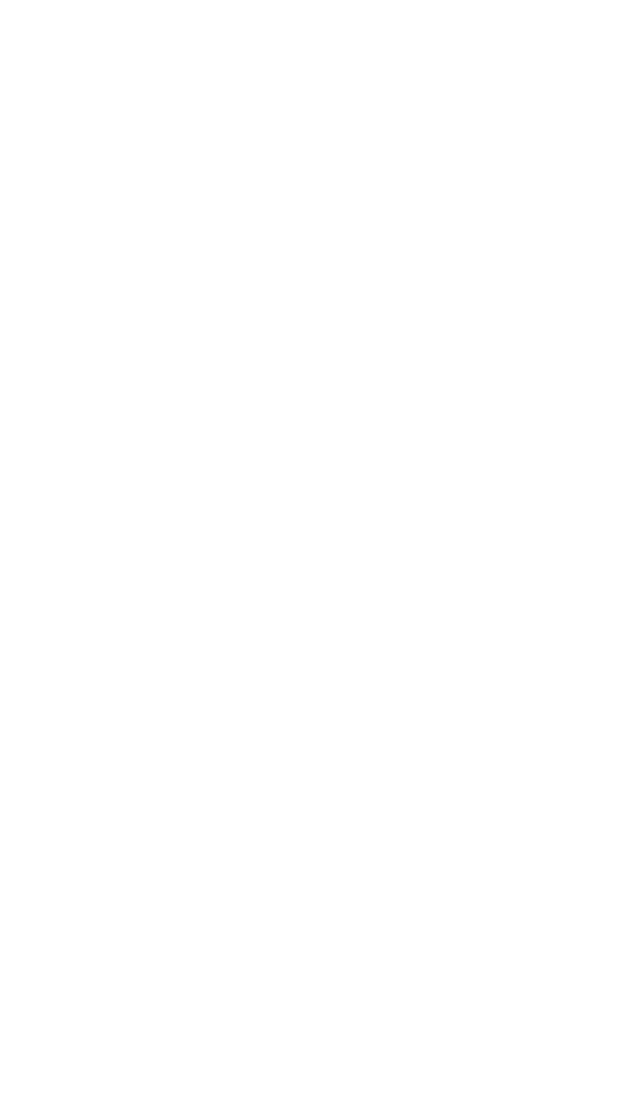
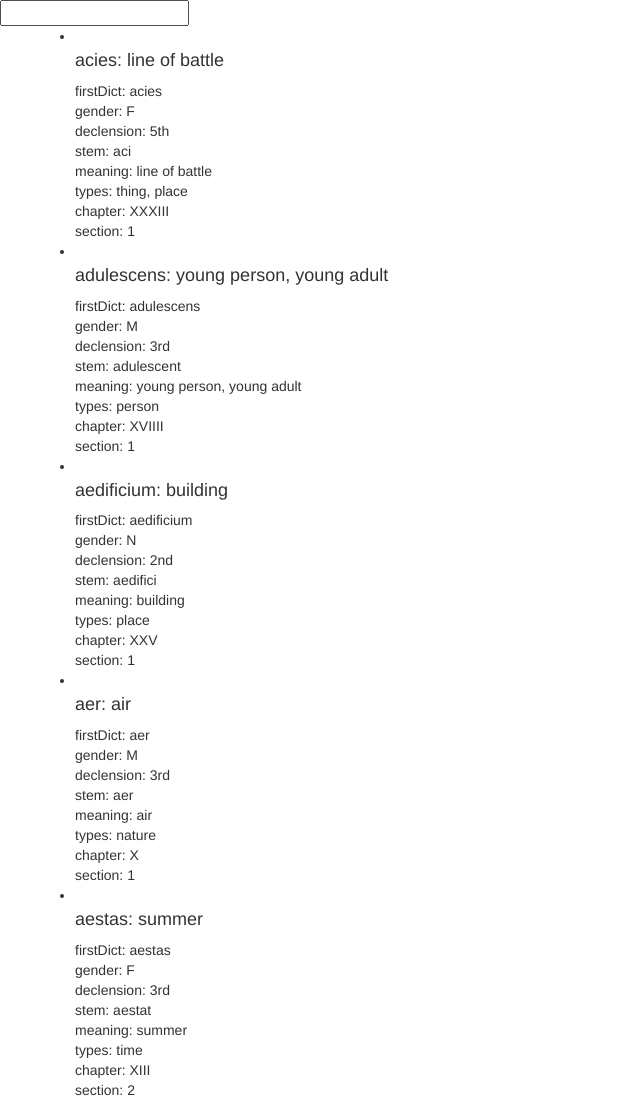
Before and after one commit to swarner2/LatinDictionaryParser, a plain HTML site: page home.html in a window 1280 px wide. Shown: the top 1100 px of the page, without its empty margins (0-640 px from the left). Before the commit the page ends 800 px from the top, so only its background shows below. Drawn offline with nearby package versions, Linux system fonts and the light colour scheme.

Commit message:
added list of nouns to the DOM

```diff
--- a/home.html
+++ b/home.html
@@ -11,7 +11,19 @@
   </head>
   <body ng-app="myApp">
     <div ng-controller="wordController">
-
+        <input type="text" name="name" value="">
+        <ul>
+          <li class="container" ng-repeat="noun in nouns">
+            <div class="row">
+              <h4 class="">
+                {{noun.firstDict + ": " + noun.meaning}}
+              </h4>
+              <div class="" ng-repeat='(attribute, value) in noun'>
+                {{attribute + ": " + value}}
+              </div>
+            </div>
+          </li>
+        </ul>
     </div>
 <!-- Main Parser Module -->
     <script type="text/javascript" src="scripts/nounParser.js"></script>
--- a/scripts/app.js
+++ b/scripts/app.js
@@ -1,5 +1,5 @@
 var app = angular.module("myApp", []);
 
-app.controller("wordController", ["$scope", function(){
-  console.log('hi');
+app.controller("wordController", ["$scope", function($scope){
+  $scope.nouns = dictionary.nouns;
 }]);
```
